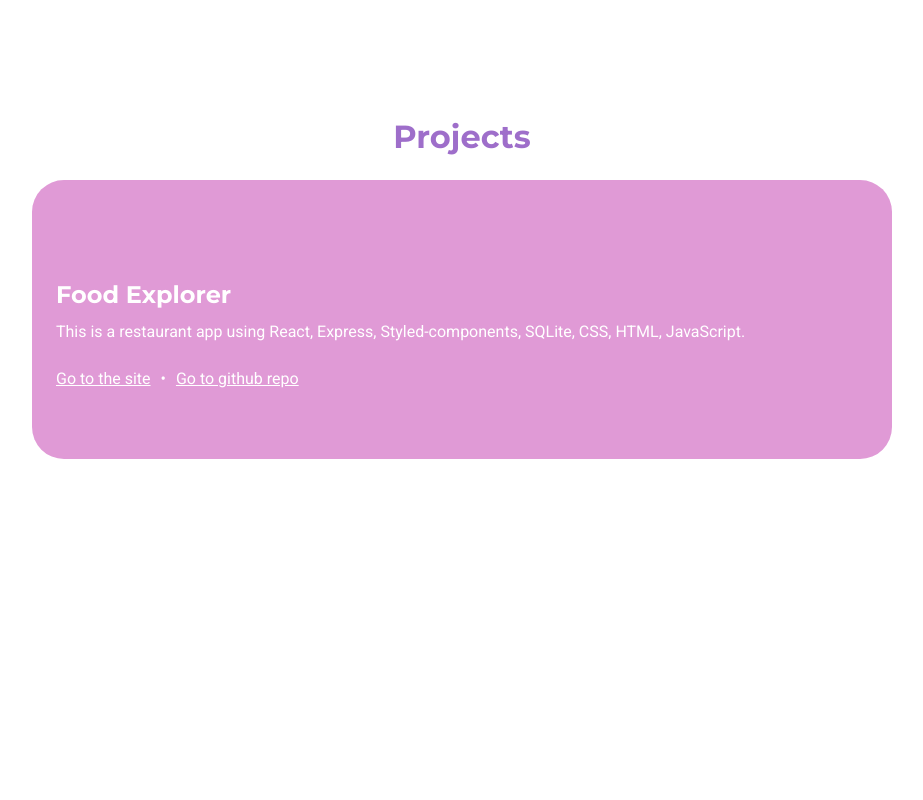
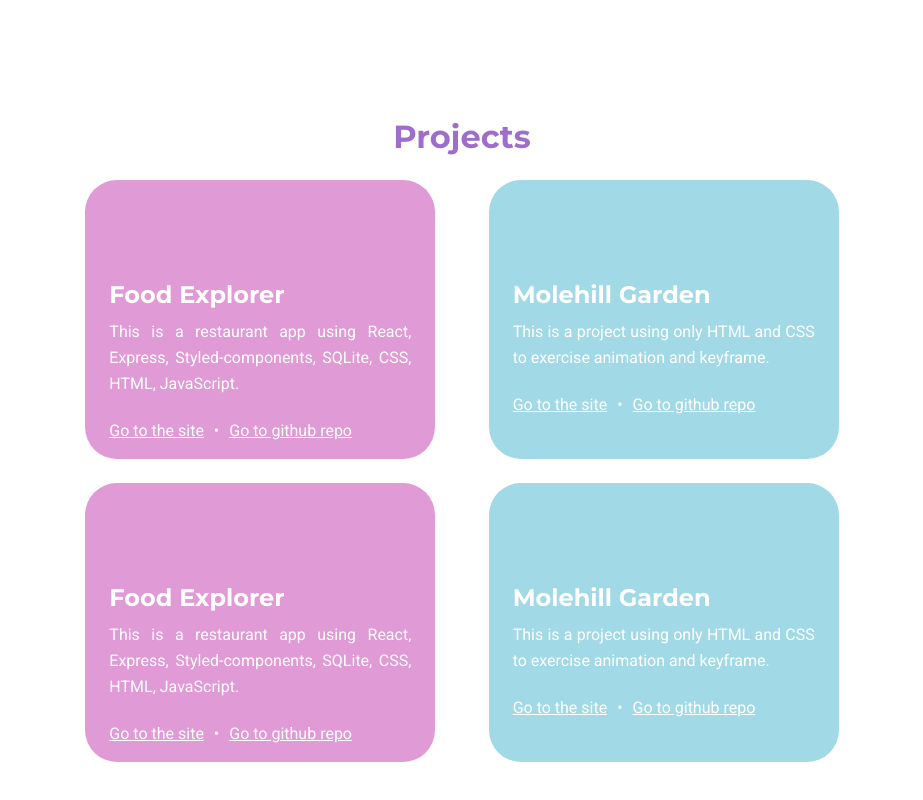
Before and after one commit to casbern/portfolio-site, a React (Vite) app: page / in a window 1280 px wide. Shown: the part 1012-1812 px from the top of the page, without its empty margins (178-1101 px from the left). Before the commit the page ends 1491 px from the top, so only its background shows below. Built offline with nearby package versions, Linux system fonts and the light colour scheme.

Commit message:
added? added more cards for testing, added attribute color for having different color backgrounds on the cards used flex for wrapping the cards in big screens

```diff
--- a/src/App.jsx
+++ b/src/App.jsx
@@ -60,12 +60,39 @@ function App() {
 				</Session>
 
 				<Session title="Projects">
+					<div className={styles.cardsContainer}>
 						<Card
+							color="var(--pink-100)"
 							title="Food Explorer"
 							content="This is a restaurant app using React, Express, Styled-components, SQLite, CSS, HTML, JavaScript."
 							link="https://rocketseat-foodexplorer.netlify.app/"
 							github="https://github.com/cah90/foodexplorer-frontend"
 						/>
+
+						<Card
+							color="var(--blue-100)"
+							title="Molehill Garden"
+							content="This is a project using only HTML and CSS to exercise animation and keyframe."
+							link="https://cah90.github.io/explorer-stage3-jardimToupeiras/"
+							github="https://github.com/cah90/explorer-stage3-jardimToupeiras"
+						/>
+
+						<Card
+							color="var(--pink-100)"
+							title="Food Explorer"
+							content="This is a restaurant app using React, Express, Styled-components, SQLite, CSS, HTML, JavaScript."
+							link="https://rocketseat-foodexplorer.netlify.app/"
+							github="https://github.com/cah90/foodexplorer-frontend"
+						/>
+
+						<Card
+							color="var(--blue-100)"
+							title="Molehill Garden"
+							content="This is a project using only HTML and CSS to exercise animation and keyframe."
+							link="https://cah90.github.io/explorer-stage3-jardimToupeiras/"
+							github="https://github.com/cah90/explorer-stage3-jardimToupeiras"
+						/>
+					</div>
 				</Session>
 			</div>
 		</>
--- a/src/App.module.css
+++ b/src/App.module.css
@@ -1,7 +1,6 @@
 .wrapper {
 	max-width: 90rem;
 	margin: 0 auto;
-	/* padding: 0 1rem; */
 }
 
 .hero {
@@ -53,6 +52,14 @@
 	font-weight: 400;
 }
 
+@media (min-width: 768px) {
+	.cardsContainer {
+		display: flex;
+		flex-wrap: wrap;
+		justify-content: space-evenly;
+	}
+}
+
 @media (min-width: 1024px) {
 	.hero {
 		display: flex;
--- a/src/components/Card/Card.module.css
+++ b/src/components/Card/Card.module.css
@@ -1,19 +1,19 @@
-.card {
-	width: 100%;
+.cards {
+	max-width: 35rem;
 	height: 27.9rem;
 	padding: 10rem 2.4rem;
+	margin-bottom: 2.4rem;
 
 	border-radius: 32px;
-	background-color: var(--pink-100);
 }
 
-.card h1,
-.card p,
-.card a {
+.cards h1,
+.cards p,
+.cards a {
 	color: var(--white);
 }
 
-.card h1 {
+.cards h1 {
 	font-family: "Montserrat", sans-serif;
 	font-size: 2.4rem;
 	font-style: normal;
@@ -23,7 +23,7 @@
 	margin-bottom: 1rem;
 }
 
-.card p {
+.cards p {
 	font-weight: 400;
 
 	margin-bottom: 2.4rem;
@@ -42,3 +42,10 @@
 .links a {
 	font-weight: 300;
 }
+
+@media (min-width: 768px) {
+	.cards {
+		display: flex;
+		flex-wrap: wrap;
+	}
+}
--- a/src/components/Card/index.jsx
+++ b/src/components/Card/index.jsx
@@ -1,10 +1,8 @@
 import styles from "./Card.module.css"
 
-export function Card({ title, content, link, github }) {
-	const colors = ["#E09AD6", "#A2D9E6", "#BE5E8E", "#9E6ECA"]
-
+export function Card({ title, content, link, github, color }) {
 	return (
-		<div className={styles.card}>
+		<div className={styles.cards} style={{ backgroundColor: color }}>
 			<h1>{title}</h1>
 			<p>{content}</p>
 			<div className={styles.links}>
```
Lines whose indentation alone changed are shown as unchanged.
